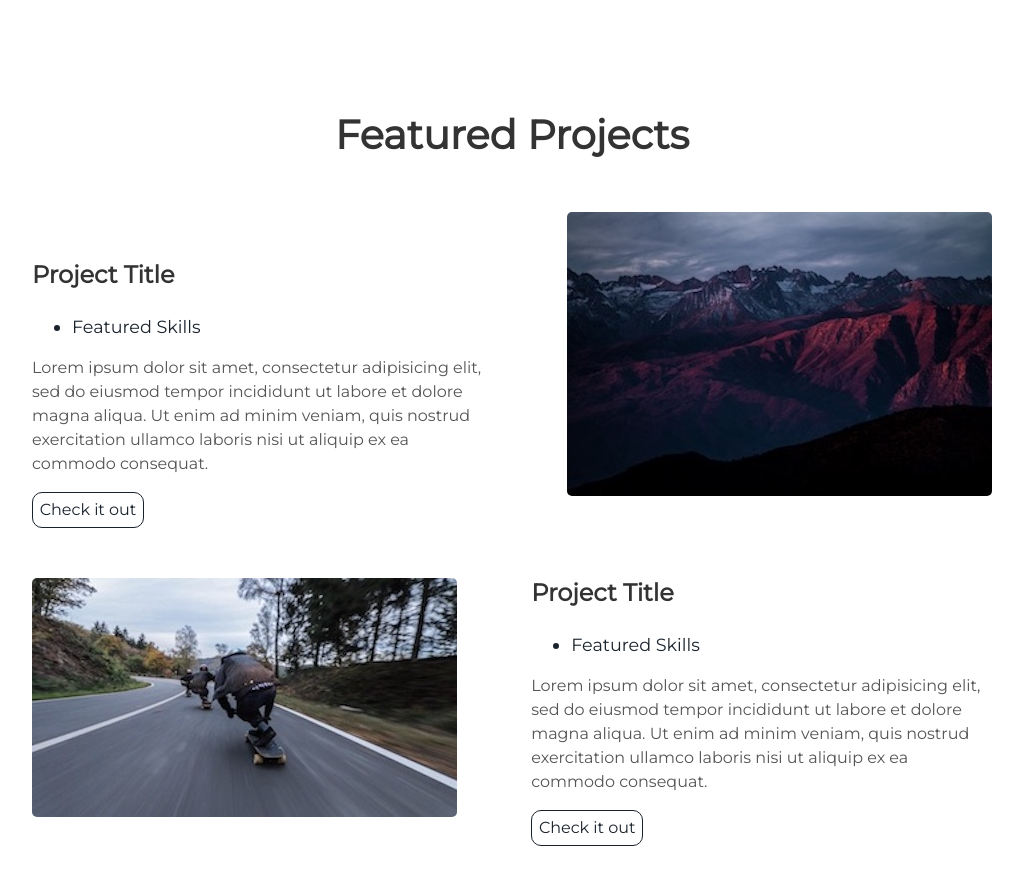
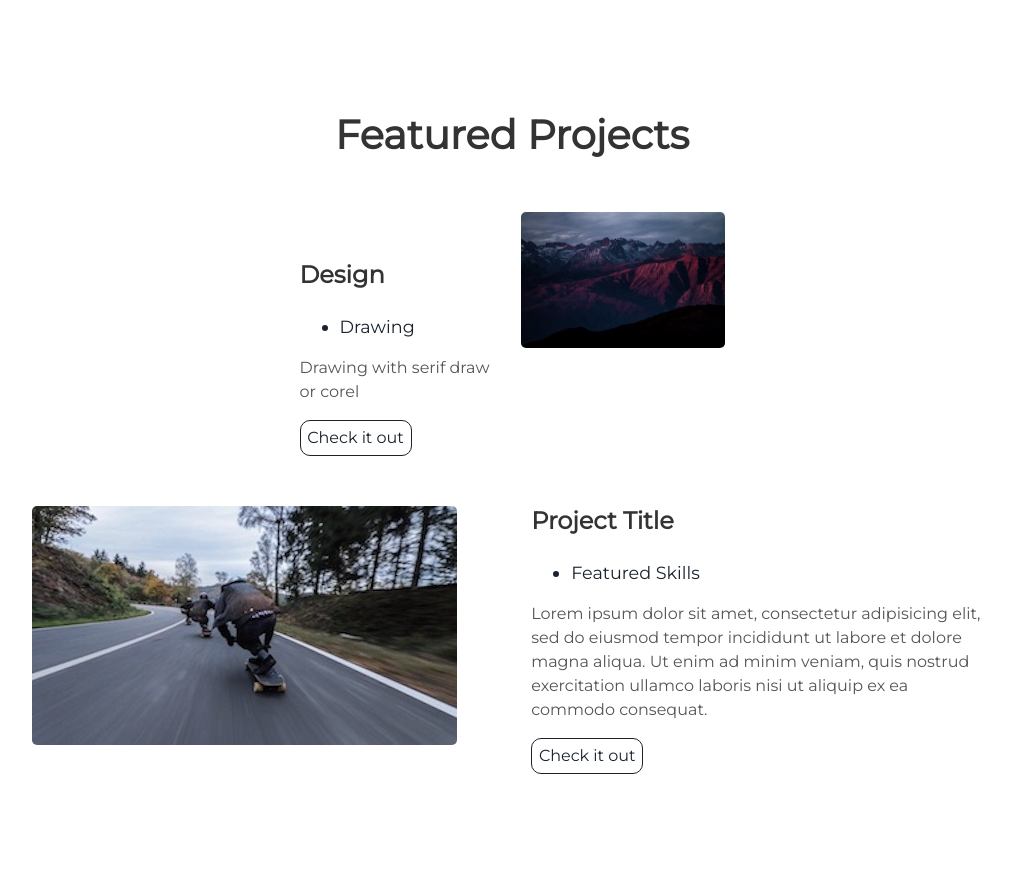
Before and after one commit to adif48/adif48, a Jekyll site: the page built from index.html, in a window 1280 px wide and 900 px high, scrolled down 1463 px. Shown: the top 885 px of the window, without its empty margins (128-1151 px from the left). Built offline with Jekyll 4.4.1, drawn with Linux system fonts in a browser that asks for light colours.

Commit message:
Update projects.html

```diff
--- a/_includes/projects.html
+++ b/_includes/projects.html
@@ -6,12 +6,12 @@
     <img alt="mountains" src="{{ "/assets/img/mountains.jpg" | prepend: site.baseurl }}" />
   </div>
   <div class="contents">
-    <h3> Project Title </h3>
+    <h3> Design </h3>
     <ul>
-      <li> Featured Skills</li>
+      <li> Drawing</li>
     </ul>
-    <p>Lorem ipsum dolor sit amet, consectetur adipisicing elit, sed do eiusmod tempor incididunt ut labore et dolore magna aliqua. Ut enim ad minim veniam, quis nostrud exercitation ullamco laboris nisi ut aliquip ex ea commodo consequat.</p>
-    <a class="project-link" href="#">Check it out</a>
+    <p>Drawing with serif draw or corel</p>
+    <a class="project-link" href="https://www.deviantart.com/adifher">Check it out</a>
   </div>
 </div>
 <div class="user-projects">
```
